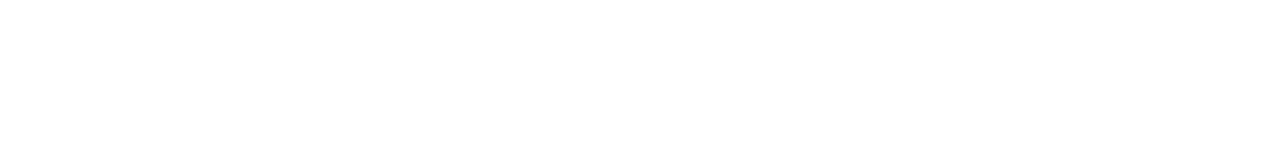
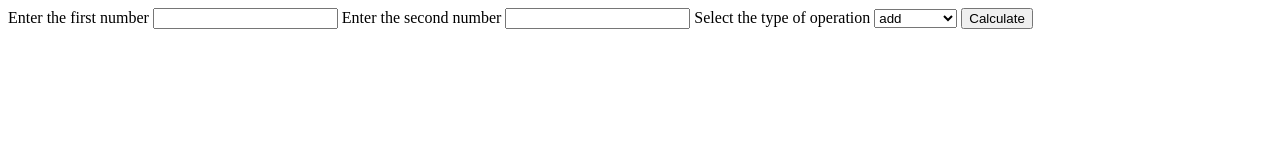
Before and after one commit to bprice1/calculator, a website: page index.html in a window 1280 px wide. Drawn offline with Linux system fonts and the light colour scheme.

Commit message:
Input form information.

```diff
--- a/index.html
+++ b/index.html
@@ -4,10 +4,25 @@
   <meta charset="UTF-8">
   <meta name="viewport" content="width=device-width, initial-scale=1.0">
   <meta http-equiv="X-UA-Compatible" content="ie=edge">
-  <title>Enter Title of HW Here</title>
+  <title>Calculator</title>
 </head>
 <body>
-  <!-- Enter HTML here. -->
+<form action="">
+  <label for="num-1">Enter the first number</label>
+  <input type="number" id="num-1">
+  <label for="num-2">Enter the second number</label>
+  <input type="number" id="num-2">
+  <label for="operation">Select the type of operation</label>
+  <select name="" id="operation">
+    <option value="add">add</option>
+    <option value="subtract">subtract</option>
+    <option value="multiply">multiply</option>
+    <option value="divide">divide</option>
+    <option value="remainder">remainder</option>
+  </select>
+  <input type="submit" value="Calculate">
+  <output></output>
+</form>
 
   <script src="scripts.js"></script>
 </body>
```
Also changed, not shown: 1 other file.
